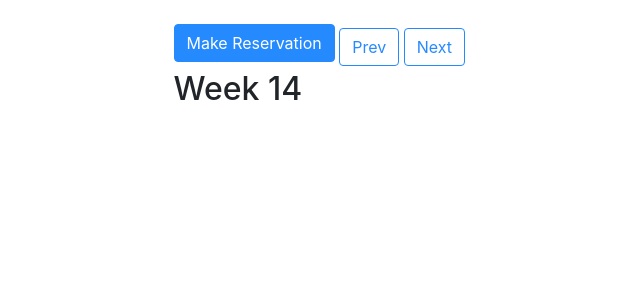
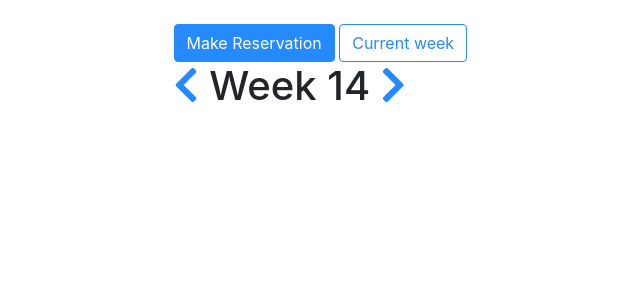
Before and after one commit to GiPHouse/Website, a Django app: page /reservations/?week=14 in a window 1280 px wide. Shown: the part 96-396 px from the top of the page, without its empty margins (51-691 px from the left). Run offline with Django 3.2, Linux system fonts and the light colour scheme; the visitor is signed in with stand-in values (Sample User, id 1); data that the repository does not hold is empty; style sheets or scripts are compiled from the project's sources; parts of the project's set-up code (start-up, migrations or seed data) failed here and were passed over; some libraries are stand-ins or nearby versions.

Commit message:
Current week button now available, design changes

```diff
--- a/website/room_reservation/templates/room_reservation/index.html
+++ b/website/room_reservation/templates/room_reservation/index.html
@@ -2,26 +2,33 @@
 {% load bootstrap4 %}
 
 {% block content %}
-<a href="{% url 'room_reservation:create_reservation' %}"><button class="btn btn-primary mb-2">Make Reservation</button></a>
+{% buttons %}
+<a href="{% url 'room_reservation:create_reservation' %}">
+	<button class="btn btn-primary">Make Reservation</button>
+</a>
 
-{% buttons %}
-<a href="{% url 'room_reservation:calendar' %}?week={{ current_week|add:"-1"}}" ><button class="btn btn-outline-primary">Prev</button></a>
-<a href="{% url 'room_reservation:calendar' %}?week={{ current_week|add:"1"}}" ><button class="btn btn-outline-primary">Next</button></a>
+<a href="{% url 'room_reservation:calendar' %}" >
+	<button class="btn btn-outline-primary">Current week</button>
+</a>
 {% endbuttons %}
-<h2>Week {{current_week}}</h2>
+<h1>
+<a href="{% url 'room_reservation:calendar' %}?week={{ current_week|add:"-1"}}" >
+	<i class="fas fa-chevron-left"></i>
+</a>
+	Week {{current_week}}
+<a href="{% url 'room_reservation:calendar' %}?week={{ current_week|add:"1"}}" >
+	<i class="fas fa-chevron-right"></i>
+</a>
+</h1>
 {% for room in rooms %}
 	<h3>{{room}}</h3>
-	<table class="table">
+	<table class="table mb-5">
 		<thead>
 			<tr>
 				<th scope="col"></th>
-				<th scope="col">Mon</th>
-				<th scope="col">Tue</th>
-				<th scope="col">Wed</th>
-				<th scope="col">Thu</th>
-				<th scope="col">Fri</th>
-				<th scope="col">Sat</th>
-				<th scope="col">Sun</th>
+				{% for day in days %}
+					<th scope="col">{{ day|date:"D jS" }}</th>
+				{% endfor %}
 			</tr>
 		</thead>
 		<tbody>
--- a/website/room_reservation/views.py
+++ b/website/room_reservation/views.py
@@ -49,6 +49,7 @@ class ShowCalendarView(LoginRequiredMixin, TemplateView):
 
         context['rooms'] = rooms
         context['current_week'] = current_week
+        context['days'] = days
 
         return context
 
```
